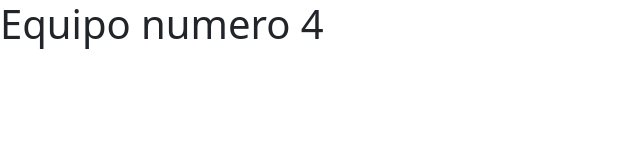
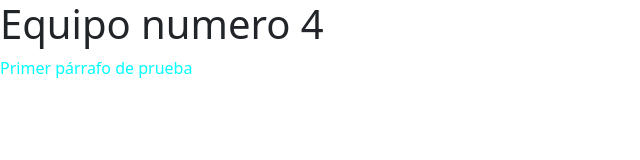
Before and after one commit to tomtomeiro/ProyectoEquipo4, a plain HTML site: page index.html in a window 1280 px wide. Shown: the whole page, without its empty margins (0-640 px from the left). Drawn offline with nearby package versions, Linux system fonts and the light colour scheme.

Commit message:
Agregue párrafo

```diff
--- a/index.html
+++ b/index.html
@@ -17,6 +17,7 @@
 </head>
 <body>
     <h1>Equipo numero 4</h1>
+    <p style="color: aqua;">Primer párrafo de prueba</p>
 
 
 </body>
```
